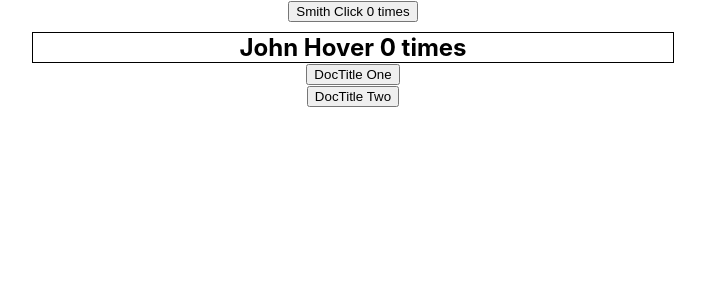
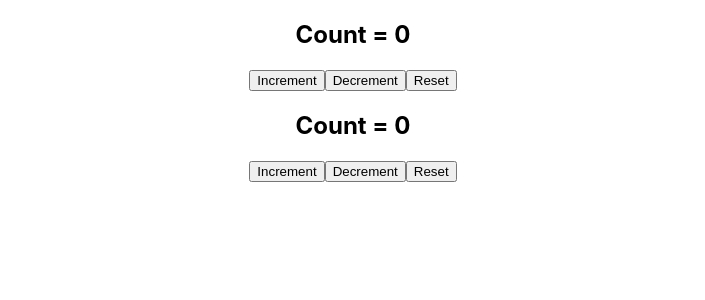
Before and after one commit to gauravgupta799/reactPractice, a React (Create React App) app: page / in a window 1280 px wide. Shown: the top 300 px of the page, without its empty margins (287-992 px from the left). Built offline with nearby package versions, Linux system fonts and the light colour scheme; the HTML template or start-up script is replaced by a standard one.

Commit message:
useCouner CustomHook

```diff
--- a/src/App.js
+++ b/src/App.js
@@ -1,8 +1,8 @@
 import React, {createContext} from 'react';
 import './App.css';
-import CustomIndex from './CustomHook/CustomIndex';
-import ClickCounter from './HOC/ClickCounter';
-import HoverCounter from './HOC/HoverCounter';
+import CustomIndex from './CustomHook/Customindex';
+// import ClickCounter from './HOC/ClickCounter';
+// import HoverCounter from './HOC/HoverCounter';
 // import Portal from './PortalDemo/Portal';
 // import FRParentInput from './ForwardRef/FRParentInput';
 // import ParentCom from './PureComp/ParentCom';
@@ -40,8 +40,8 @@
       {/* <ParentCom/> */}
       {/* <FRParentInput/> */}
       {/* <Portal/> */}
-      <ClickCounter name="Smith"/>
-      <HoverCounter name="John"/>
+      {/* <ClickCounter name="Smith"/> */}
+      {/* <HoverCounter name="John"/> */}
       <CustomIndex />
     </div>
   );
--- /dev/null
+++ b/src/CustomHook/CustomCounter/CounterOne.js
@@ -0,0 +1,18 @@
+import React from 'react';
+import useCounter from "./useCounter"
+
+const CounterOne = () => {
+    const [count, increment, decrement, reset] = useCounter(0,2)
+
+  return (
+    <div>
+    <h2>Count = {count}</h2>
+    <button onClick={increment}>Increment</button>
+    <button onClick={decrement}>Decrement</button>
+    <button onClick={reset}>Reset</button>
+    </div>
+  )
+}
+
+
+export default CounterOne
--- /dev/null
+++ b/src/CustomHook/CustomCounter/CounterTwo.js
@@ -0,0 +1,16 @@
+import React from 'react'
+import useCounter from "./useCounter"
+
+const CounterTwo = () => {
+    const [count,increment,decrement, reset] = useCounter(5,10)
+
+  return (
+    <div>
+    <h2>Count = {count}</h2>
+    <button onClick={increment}>Increment</button>
+    <button onClick={decrement}>Decrement</button>
+    <button onClick={reset}>Reset</button>
+    </div>
+  )
+}
+export default CounterTwo
--- /dev/null
+++ b/src/CustomHook/CustomCounter/useCounter.js
@@ -0,0 +1,19 @@
+import {useState} from 'react'
+
+const useCounter = (initialCount = 0,value) => {
+    const [count,setCount] = useState(0);
+
+    const handleIncrement = () => {
+        setCount(prevCount=> prevCount + value);
+    }
+    const handleDecrement = () => {
+        setCount(prevCount=> prevCount - value);
+    }
+    const handleReset = () => {
+      setCount(initialCount)
+    }
+  return [count, handleIncrement, handleDecrement, handleReset]
+
+}
+
+export default useCounter
--- a/src/CustomHook/CustomIndex.js
+++ b/src/CustomHook/CustomIndex.js
@@ -1,14 +1,18 @@
 import React from 'react'
-import DocTitleOne from './DocTitleOne'
-import DocTitleTwo from './DocTitleTwo'
+// import DocTitleOne from './CustomDocTitle/DocTitleOne'
+// import DocTitleTwo from './CustomDocTitle/DocTitleTwo'
+import CounterOne from "./CustomCounter/CounterOne"
+import CounterTwo from './CustomCounter/CounterTwo'
 
-const CustomIndex = () => {
+const Customindex =()=> {
   return (
     <div>
-        <DocTitleOne />
-        <DocTitleTwo/>
+        {/* <DocTitleOne /> */}
+        {/* <DocTitleTwo /> */}
+        <CounterOne />
+        <CounterTwo/>
     </div>
   )
 }
 
-export default CustomIndex
+export default Customindex
```
Also changed, not shown: src/CustomHook/CustomDocTitle/DocTitleOne.js (renamed from src/CustomHook/DocTitleOne.js), src/CustomHook/CustomDocTitle/DocTitleTwo.js (renamed from src/CustomHook/DocTitleTwo.js), src/CustomHook/CustomDocTitle/useDocTitle.js (renamed from src/CustomHook/useDocTitle.js).
